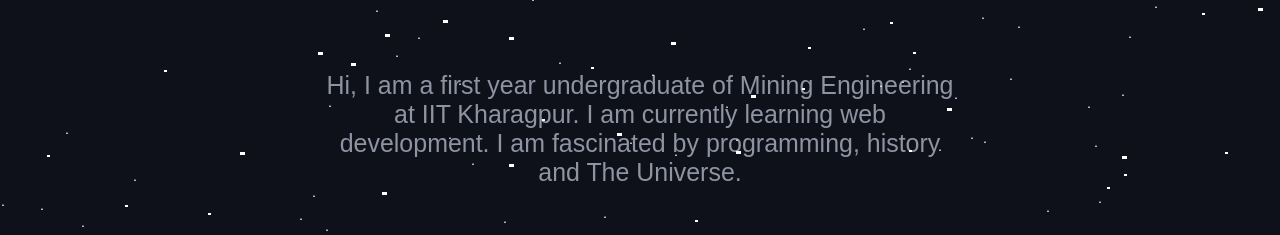
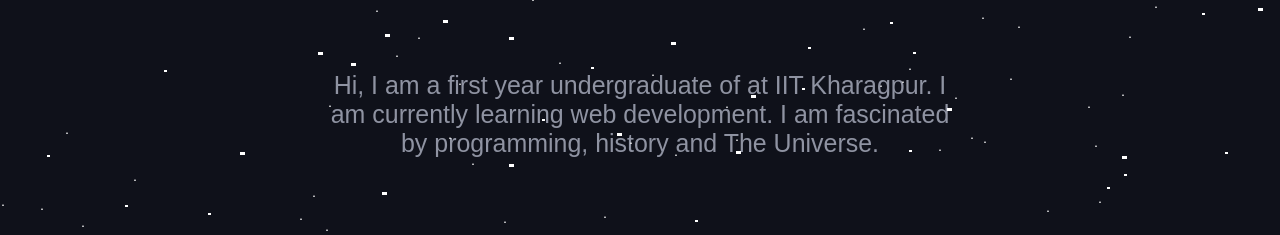
Before and after one commit to thevoxium/web, a plain HTML site: page index.html in a window 1280 px wide. Shown: the part 357-592 px from the top of the page. Drawn offline with Linux system fonts and the light colour scheme; a web font is replaced by a local one.

Commit message:
New intro

```diff
--- a/index.html
+++ b/index.html
@@ -27,8 +27,8 @@
         </div>
         <div class="introduction">
           <p class="intro-para">Hi, I am a first year undergraduate
-            of Mining Engineering
-            at IIT Kharagpur. I am currently learning web development.
+            of
+             at IIT Kharagpur. I am currently learning web development.
             I am fascinated by programming, history and The Universe.</p>
 
         </div>
```
